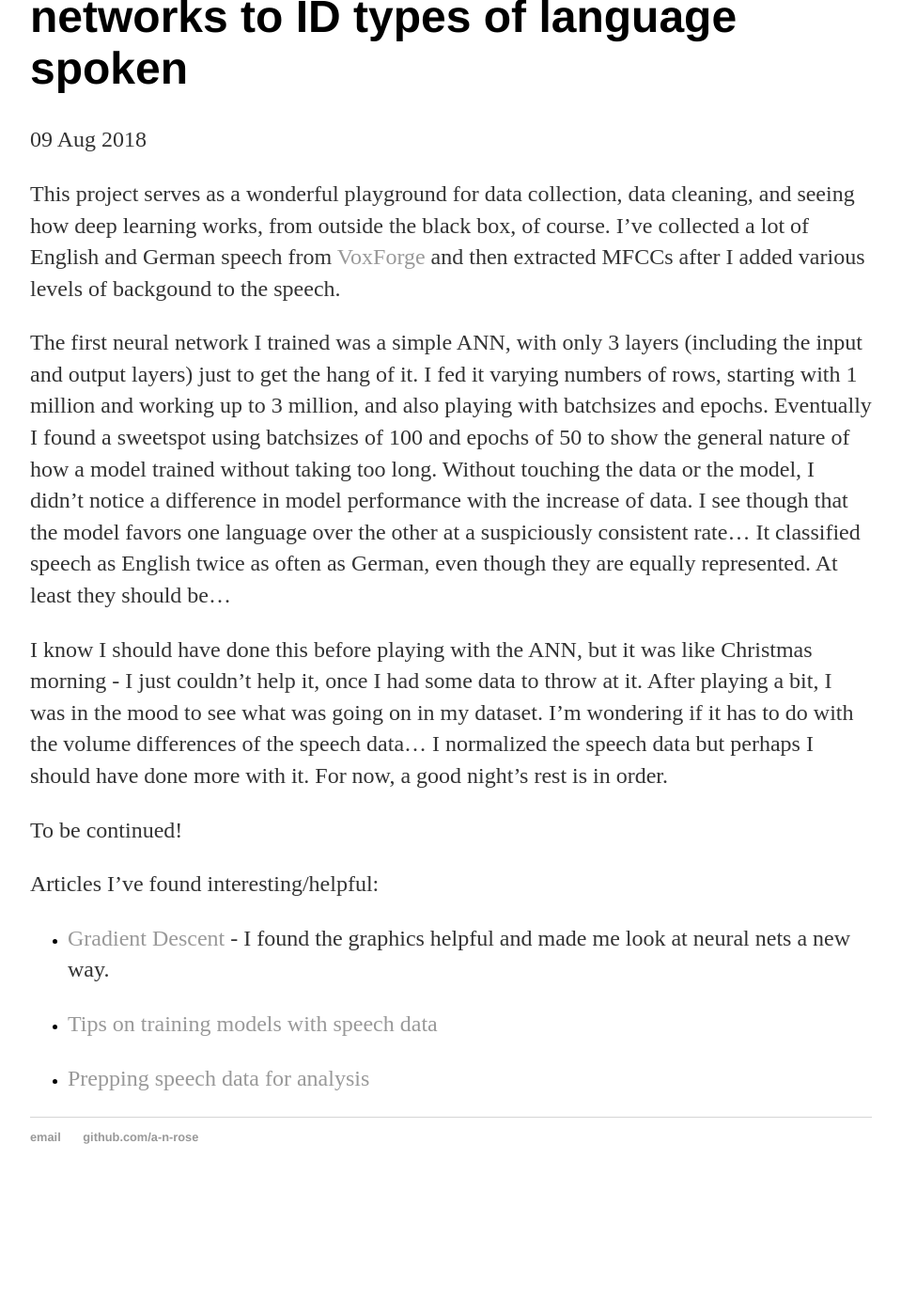
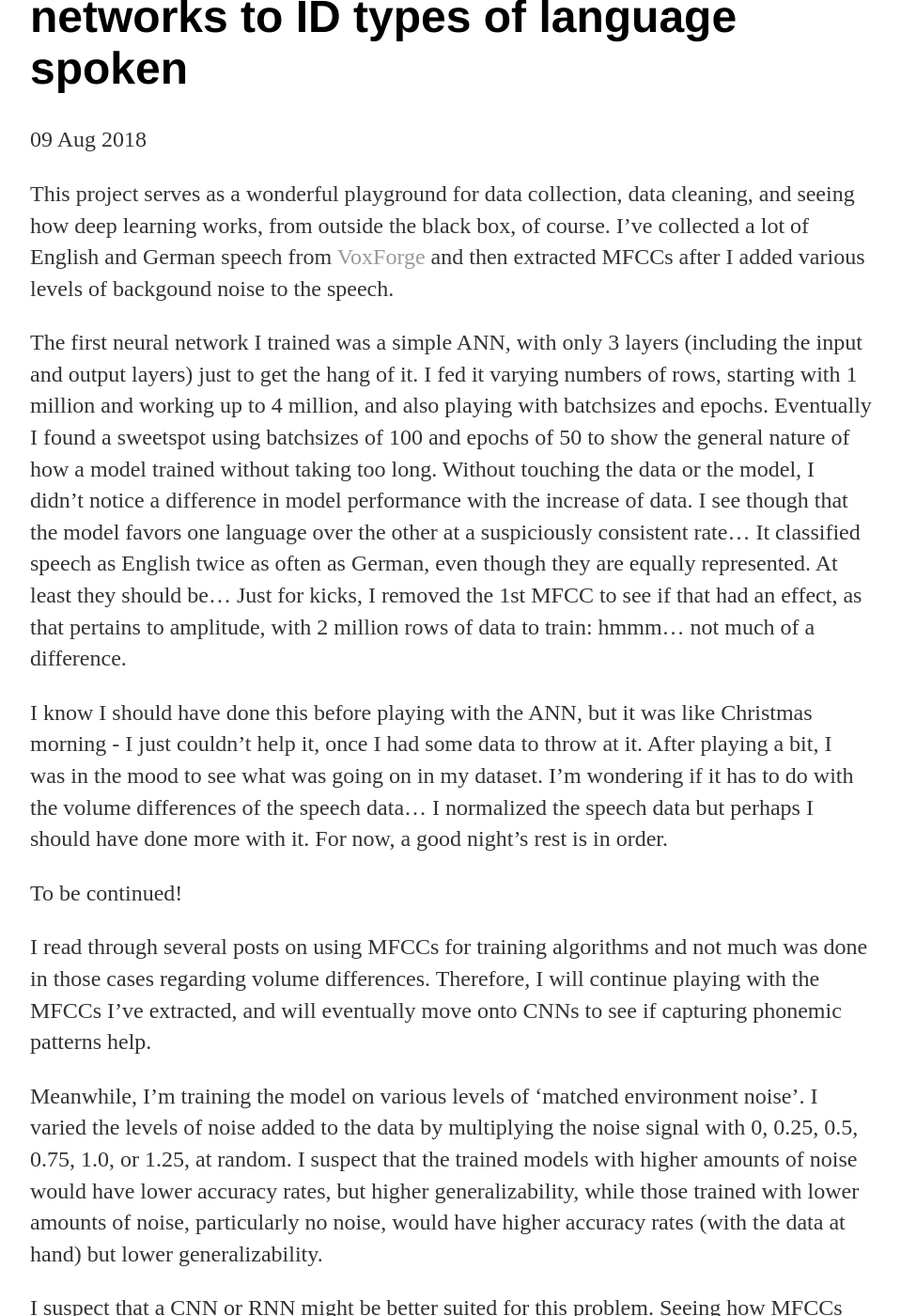
Before and after one commit to a-n-rose/a-n-rose.github.io, a Jekyll site: the page built from _posts/2018-08-09-language-classifier.md, in a window 1280 px wide and 1400 px high, scrolled down 230 px. Shown: the whole window at 94% size, without its empty margins (160-1119 px from the left). Built offline with Jekyll 4.4.1, drawn with Linux system fonts in a browser that asks for light colours; before the commit the page ends 1507 px from its top, so only the background shows below that; some of the changed text lies outside the part shown.

Commit message:
update - training ANN w different levels of noise - helpful links

```diff
--- a/_posts/2018-08-09-language-classifier.md
+++ b/_posts/2018-08-09-language-classifier.md
@@ -4,13 +4,19 @@ title: "Language Classifier: Using public speech databases to train deep neural
 date: 2018-08-09
 ---
 
-This project serves as a wonderful playground for data collection, data cleaning, and seeing how deep learning works, from outside the black box, of course. I've collected a lot of English and German speech from <a href="http://voxforge.org/">VoxForge</a> and then extracted MFCCs after I added various levels of backgound to the speech.
+This project serves as a wonderful playground for data collection, data cleaning, and seeing how deep learning works, from outside the black box, of course. I've collected a lot of English and German speech from <a href="http://voxforge.org/">VoxForge</a> and then extracted MFCCs after I added various levels of backgound noise to the speech.
 
-The first neural network I trained was a simple ANN, with only 3 layers (including the input and output layers) just to get the hang of it. I fed it varying numbers of rows, starting with 1 million and working up to 3 million, and also playing with batchsizes and epochs. Eventually I found a sweetspot using batchsizes of 100 and epochs of 50 to show the general nature of how a model trained without taking too long. Without touching the data or the model, I didn't notice a difference in model performance with the increase of data. I see though that the model favors one language over the other at a suspiciously consistent rate... It classified speech as English twice as often as German, even though they are equally represented. At least they should be...
+The first neural network I trained was a simple ANN, with only 3 layers (including the input and output layers) just to get the hang of it. I fed it varying numbers of rows, starting with 1 million and working up to 4 million, and also playing with batchsizes and epochs. Eventually I found a sweetspot using batchsizes of 100 and epochs of 50 to show the general nature of how a model trained without taking too long. Without touching the data or the model, I didn't notice a difference in model performance with the increase of data. I see though that the model favors one language over the other at a suspiciously consistent rate... It classified speech as English twice as often as German, even though they are equally represented. At least they should be... Just for kicks, I removed the 1st MFCC to see if that had an effect, as that pertains to amplitude, with 2 million rows of data to train: hmmm... not much of a difference.
 
 I know I should have done this before playing with the ANN, but it was like Christmas morning - I just couldn't help it, once I had some data to throw at it. After playing a bit, I was in the mood to see what was going on in my dataset. I'm wondering if it has to do with the volume differences of the speech data... I normalized the speech data but perhaps I should have done more with it. For now, a good night's rest is in order.
 
 To be continued!
+
+I read through several posts on using MFCCs for training algorithms and not much was done in those cases regarding volume differences. Therefore, I will continue playing with the MFCCs I've extracted, and will eventually move onto CNNs to see if capturing phonemic patterns help.
+
+Meanwhile, I'm training the model on various levels of 'matched environment noise'. I varied the levels of noise added to the data by multiplying the noise signal with 0, 0.25, 0.5, 0.75, 1.0, or 1.25, at random. I suspect that the trained models with higher amounts of noise would have lower accuracy rates, but higher generalizability, while those trained with lower amounts of noise, particularly no noise, would have higher accuracy rates (with the data at hand) but lower generalizability.
+
+I suspect that a CNN or RNN might be better suited for this problem. Seeing how MFCCs change over time is relevant in a language's phoneme pattern; that would likely aid in identifying whether a language is German or English, since certain phonemes or combinations of phonemes don't exist in both languages (e.g. 'pf' exists in German but not in English and 'a' in 'apple' exists in English but not in German). Since I also want to examine healthy vs clinical data, it will be interesting to see which type of model would be most relevant (probably depends on the clinical disorder). The next ToDo item on my list: build a CNN or RNN and see how the model does.
 
 Articles I've found interesting/helpful:
 * <a href = "https://iamtrask.github.io/2015/07/27/python-network-part2/">Gradient Descent</a> - I found the graphics helpful and made me look at neural nets a new way.
@@ -18,3 +24,7 @@ Articles I've found interesting/helpful:
 * <a href="https://www.kaggle.com/c/tensorflow-speech-recognition-challenge/discussion/46945">Tips on training models with speech data</a>
 
 * <a href="https://www.kaggle.com/fizzbuzz/beginner-s-guide-to-audio-data">Prepping speech data for analysis</a>
+
+* <a href="https://www.analyticsindiamag.com/using-deep-learning-for-sound-classification-an-in-depth-analysis/">Sound Classification</a>
+
+* <a href="https://www.analyticsvidhya.com/blog/2017/08/audio-voice-processing-deep-learning/">Preparing speech data for data science projects</a>
```
